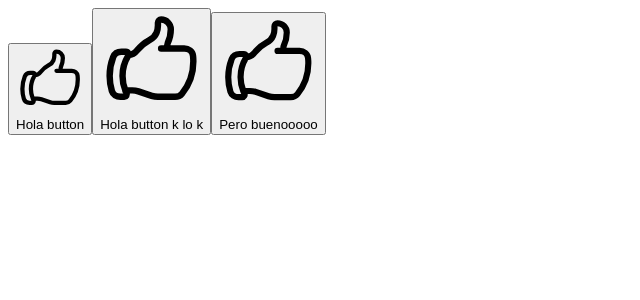
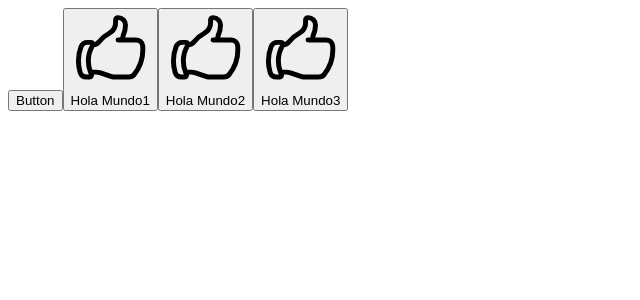
Before and after one commit to Jesus-Almansa/React_Tutorial, a React (Vite) app in the folder projects/00-hola-mundo/: page / in a window 1280 px wide. Shown: the top 300 px of the page, without its empty margins (0-640 px from the left). Built offline with nearby package versions, Linux system fonts and the light colour scheme.

Commit message:
SpecialButton creado para evitar repetir codigo

```diff
--- a/projects/00-hola-mundo/src/main.jsx
+++ b/projects/00-hola-mundo/src/main.jsx
@@ -5,24 +5,23 @@ import React from 'react'
 
 const root = createRoot(document.getElementById('root'))
 
-//const button = <button> Hola button</button>
+const SpecialButton = ({text}) => {
+  return (
+    <button>
+      <svg xmlns="http://www.w3.org/2000/svg" fill="none" viewBox="0 0 24 24" stroke-width="1.5" stroke="currentColor" class="size-6">
+          <path stroke-linecap="round" stroke-linejoin="round" d="M6.633 10.25c.806 0 1.533-.446 2.031-1.08a9.041 9.041 0 0 1 2.861-2.4c.723-.384 1.35-.956 1.653-1.715a4.498 4.498 0 0 0 .322-1.672V2.75a.75.75 0 0 1 .75-.75 2.25 2.25 0 0 1 2.25 2.25c0 1.152-.26 2.243-.723 3.218-.266.558.107 1.282.725 1.282m0 0h3.126c1.026 0 1.945.694 2.054 1.715.045.422.068.85.068 1.285a11.95 11.95 0 0 1-2.649 7.521c-.388.482-.987.729-1.605.729H13.48c-.483 0-.964-.078-1.423-.23l-3.114-1.04a4.501 4.501 0 0 0-1.423-.23H5.904m10.598-9.75H14.25M5.904 18.5c.083.205.173.405.27.602.197.4-.078.898-.523.898h-.908c-.889 0-1.713-.518-1.972-1.368a12 12 0 0 1-.521-3.507c0-1.553.295-3.036.831-4.398C3.387 9.953 4.167 9.5 5 9.5h1.053c.472 0 .745.556.5.96a8.958 8.958 0 0 0-1.302 4.665c0 1.194.232 2.333.654 3.375Z" />
+      </svg>
+      {text}
+  </button>
+  )
+}
 
 root.render(
   <React.Fragment>
-  <button>
-    <svg xmlns="http://www.w3.org/2000/svg" fill="none" viewBox="0 0 24 24" stroke-width="1.5" stroke="currentColor" class="size-6">
-    <path stroke-linecap="round" stroke-linejoin="round" d="M6.633 10.25c.806 0 1.533-.446 2.031-1.08a9.041 9.041 0 0 1 2.861-2.4c.723-.384 1.35-.956 1.653-1.715a4.498 4.498 0 0 0 .322-1.672V2.75a.75.75 0 0 1 .75-.75 2.25 2.25 0 0 1 2.25 2.25c0 1.152-.26 2.243-.723 3.218-.266.558.107 1.282.725 1.282m0 0h3.126c1.026 0 1.945.694 2.054 1.715.045.422.068.85.068 1.285a11.95 11.95 0 0 1-2.649 7.521c-.388.482-.987.729-1.605.729H13.48c-.483 0-.964-.078-1.423-.23l-3.114-1.04a4.501 4.501 0 0 0-1.423-.23H5.904m10.598-9.75H14.25M5.904 18.5c.083.205.173.405.27.602.197.4-.078.898-.523.898h-.908c-.889 0-1.713-.518-1.972-1.368a12 12 0 0 1-.521-3.507c0-1.553.295-3.036.831-4.398C3.387 9.953 4.167 9.5 5 9.5h1.053c.472 0 .745.556.5.96a8.958 8.958 0 0 0-1.302 4.665c0 1.194.232 2.333.654 3.375Z" />
-    </svg>
-Hola button</button>
-  <button>
-  <svg xmlns="http://www.w3.org/2000/svg" fill="none" viewBox="0 0 24 24" stroke-width="1.5" stroke="currentColor" class="size-6">
-  <path stroke-linecap="round" stroke-linejoin="round" d="M6.633 10.25c.806 0 1.533-.446 2.031-1.08a9.041 9.041 0 0 1 2.861-2.4c.723-.384 1.35-.956 1.653-1.715a4.498 4.498 0 0 0 .322-1.672V2.75a.75.75 0 0 1 .75-.75 2.25 2.25 0 0 1 2.25 2.25c0 1.152-.26 2.243-.723 3.218-.266.558.107 1.282.725 1.282m0 0h3.126c1.026 0 1.945.694 2.054 1.715.045.422.068.85.068 1.285a11.95 11.95 0 0 1-2.649 7.521c-.388.482-.987.729-1.605.729H13.48c-.483 0-.964-.078-1.423-.23l-3.114-1.04a4.501 4.501 0 0 0-1.423-.23H5.904m10.598-9.75H14.25M5.904 18.5c.083.205.173.405.27.602.197.4-.078.898-.523.898h-.908c-.889 0-1.713-.518-1.972-1.368a12 12 0 0 1-.521-3.507c0-1.553.295-3.036.831-4.398C3.387 9.953 4.167 9.5 5 9.5h1.053c.472 0 .745.556.5.96a8.958 8.958 0 0 0-1.302 4.665c0 1.194.232 2.333.654 3.375Z" />
-</svg>
-Hola button k lo k</button>
-  <button>
-  <svg xmlns="http://www.w3.org/2000/svg" fill="none" viewBox="0 0 24 24" stroke-width="1.5" stroke="currentColor" class="size-6">
-  <path stroke-linecap="round" stroke-linejoin="round" d="M6.633 10.25c.806 0 1.533-.446 2.031-1.08a9.041 9.041 0 0 1 2.861-2.4c.723-.384 1.35-.956 1.653-1.715a4.498 4.498 0 0 0 .322-1.672V2.75a.75.75 0 0 1 .75-.75 2.25 2.25 0 0 1 2.25 2.25c0 1.152-.26 2.243-.723 3.218-.266.558.107 1.282.725 1.282m0 0h3.126c1.026 0 1.945.694 2.054 1.715.045.422.068.85.068 1.285a11.95 11.95 0 0 1-2.649 7.521c-.388.482-.987.729-1.605.729H13.48c-.483 0-.964-.078-1.423-.23l-3.114-1.04a4.501 4.501 0 0 0-1.423-.23H5.904m10.598-9.75H14.25M5.904 18.5c.083.205.173.405.27.602.197.4-.078.898-.523.898h-.908c-.889 0-1.713-.518-1.972-1.368a12 12 0 0 1-.521-3.507c0-1.553.295-3.036.831-4.398C3.387 9.953 4.167 9.5 5 9.5h1.053c.472 0 .745.556.5.96a8.958 8.958 0 0 0-1.302 4.665c0 1.194.232 2.333.654 3.375Z" />
-</svg>
-Pero buenooooo</button>
+  {/* <button> Button onClick={() => alert(`Button clicked: ${text}`)} </button> Está mal este*/}
+  <button onClick={() => alert('Button clicked: Hola Mundo')}> Button </button>
+  <SpecialButton text="Hola Mundo1"/>
+  <SpecialButton text="Hola Mundo2" />
+  <SpecialButton text="Hola Mundo3" />
   </React.Fragment>
 )
```
